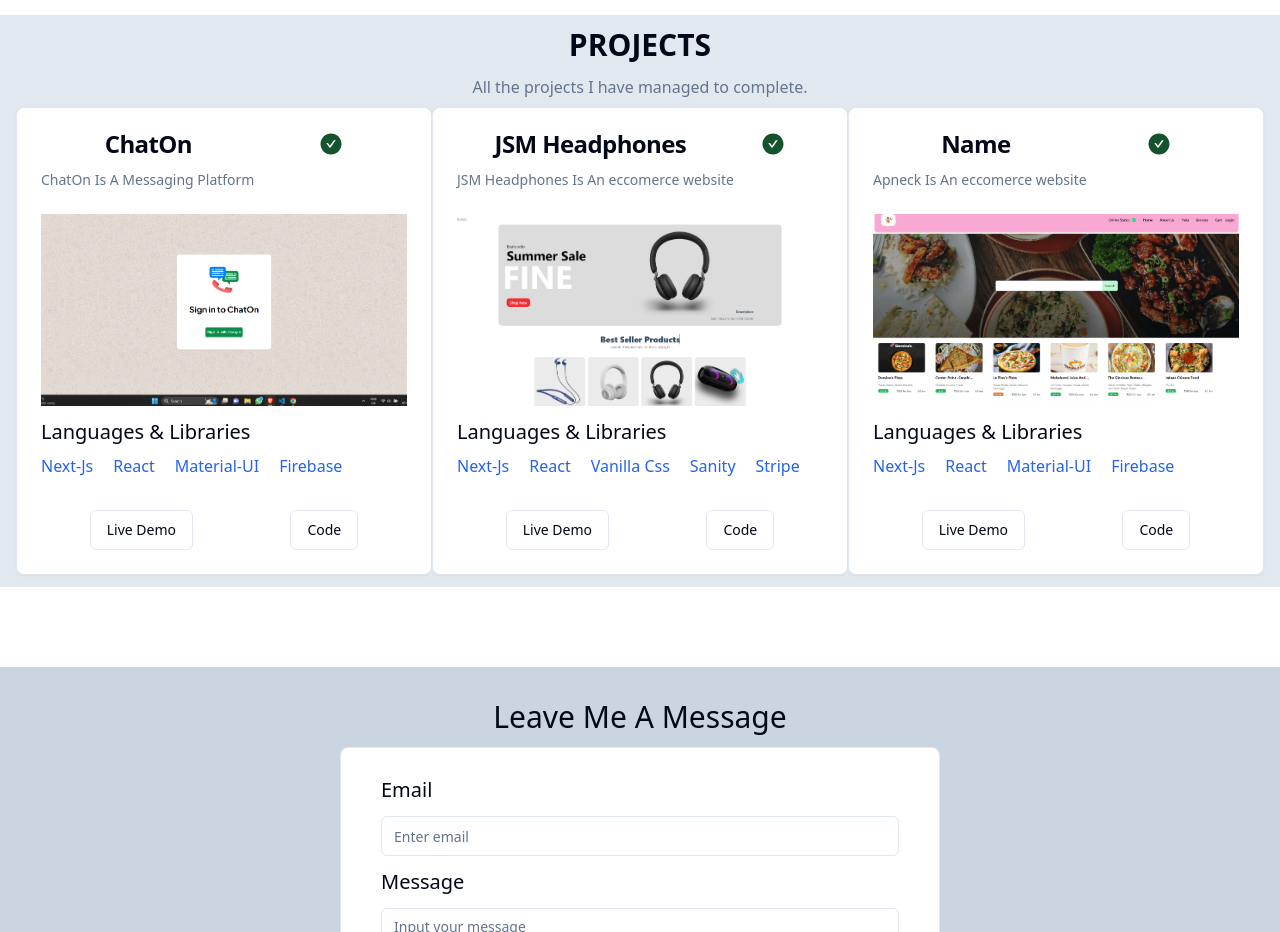
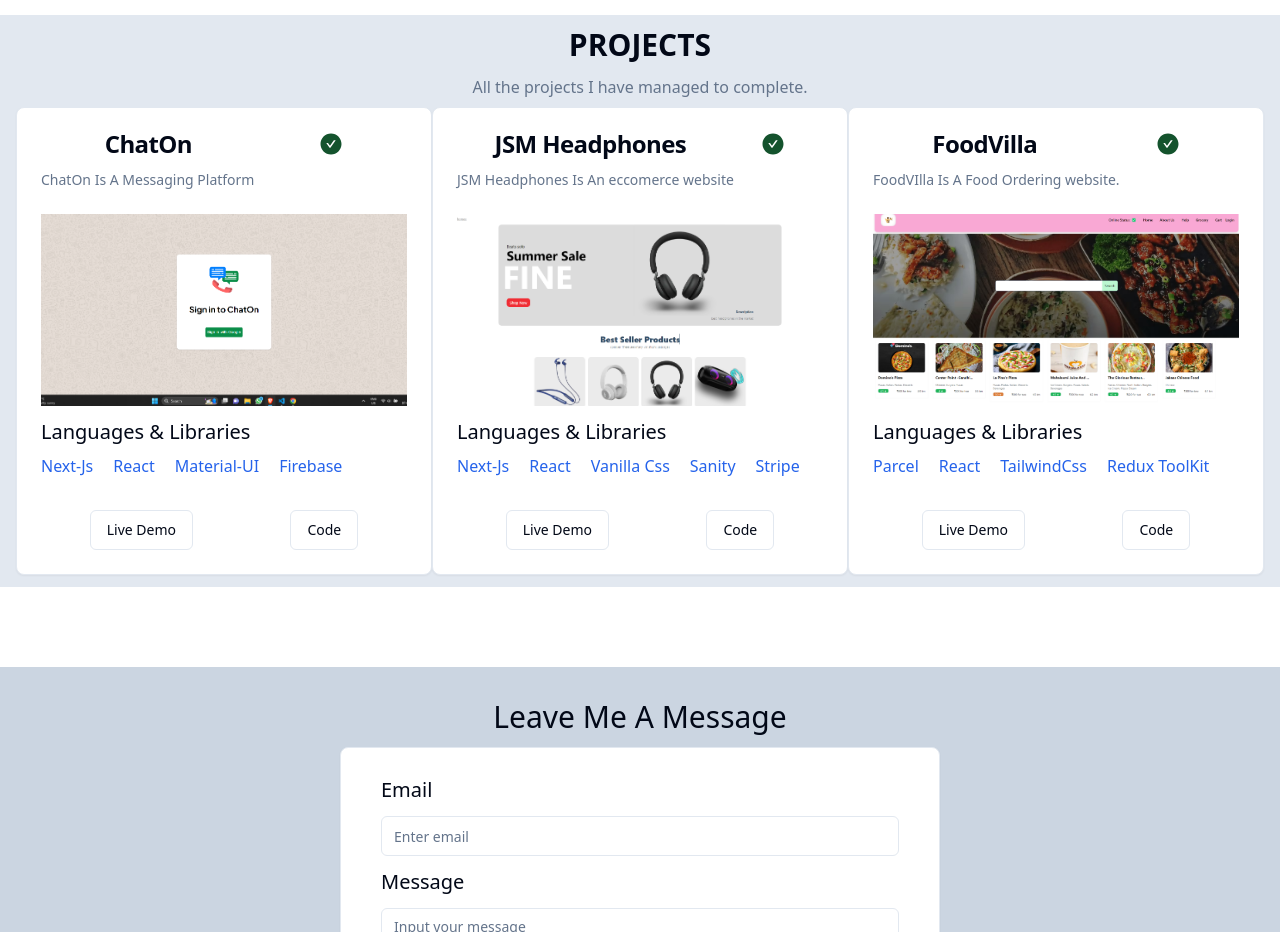
Before and after one commit to saurabhmpcs/showcase-portfolio, a Next.js app: page / in a window 1280 px wide. Shown: the part 1440-2372 px from the top of the page. Built offline with nearby package versions, Linux system fonts and the light colour scheme.

Commit message:
final-commit

```diff
--- a/pages/index.tsx
+++ b/pages/index.tsx
@@ -88,13 +88,23 @@ export default function Home() {
               </p>
             </CardContent>
             <CardFooter className="flex justify-center items-center text-3xl opacity-60 space-x-8">
-              <Link className=" hover:text-blue-900" href={""} target="_blank">
+              <Link
+                className=" hover:text-blue-900"
+                href="https://github.com/saurabhmpcs"
+                target="_blank"
+              >
                 <BsGithub />
               </Link>
-              <Link className=" hover:text-blue-900" href={""}>
+              <Link
+                className=" hover:text-blue-900"
+                href="https://www.linkedin.com/in/saurabh-singh-818886193/"
+              >
                 <BsLinkedin />
               </Link>
-              <Link className=" hover:text-blue-900" href={""}>
+              <Link
+                className=" hover:text-blue-900"
+                href="https://twitter.com/home"
+              >
                 <BsTwitter />
               </Link>
             </CardFooter>
@@ -282,12 +292,12 @@ export default function Home() {
               <CardHeader>
                 <CardTitle>
                   <div className="flex justify-around">
-                    <h1 className="mb-2"> Name</h1>
+                    <h1 className="mb-2"> FoodVilla</h1>
                     <AiFillCheckCircle className=" text-green-900" />
                   </div>
                 </CardTitle>
                 <CardDescription>
-                  Apneck Is An eccomerce website
+                  FoodVIlla Is A Food Ordering website.
                 </CardDescription>
               </CardHeader>
               <CardContent>
@@ -298,10 +308,10 @@ export default function Home() {
                 />
                 <h1 className="text-xl ">Languages & Libraries</h1>
                 <div className="flex space-x-5 my-2 text-blue-600">
-                  <p>Next-Js</p>
+                  <p>Parcel</p>
                   <p>React</p>
-                  <p>Material-UI</p>
-                  <p>Firebase</p>
+                  <p>TailwindCss</p>
+                  <p>Redux ToolKit</p>
                 </div>
               </CardContent>
               <CardFooter className="flex justify-around items-center">
```
